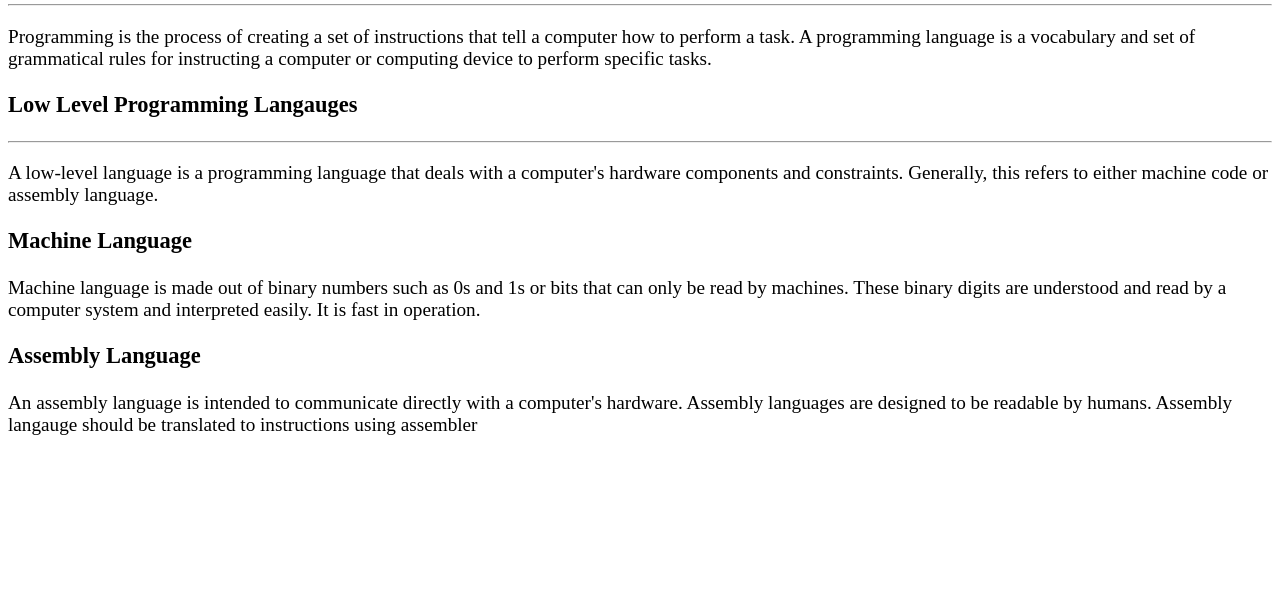
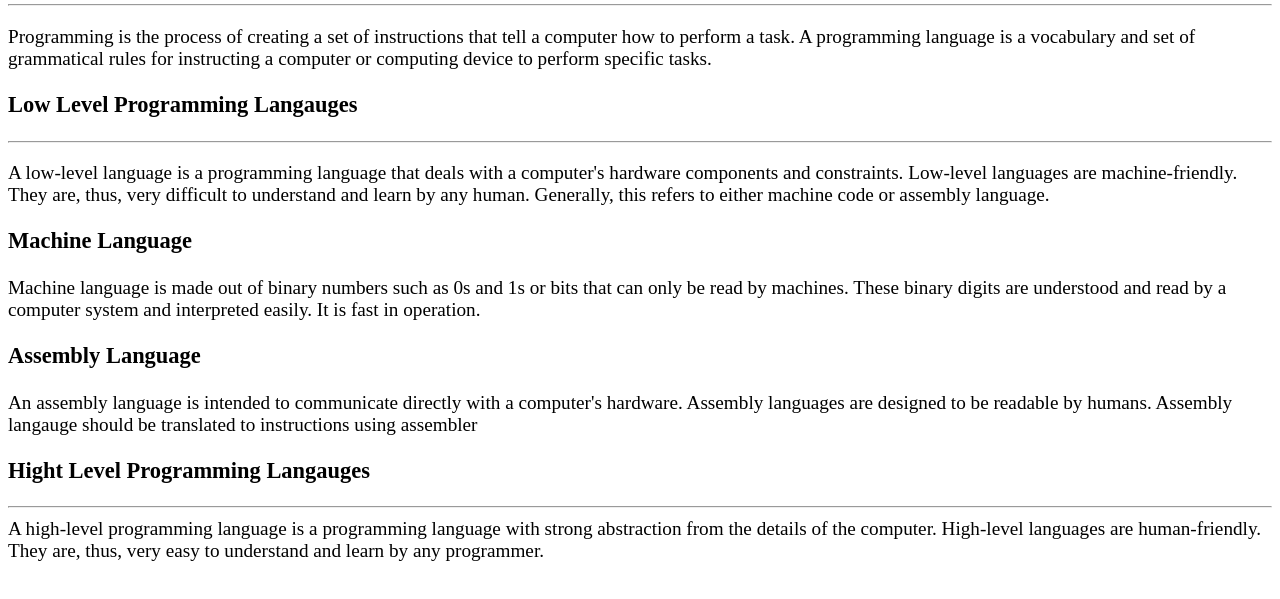
Before and after one commit to Har0106/html_and_css-projects, a plain HTML site: page programming_languages.html in a window 1280 px wide. Shown: the part 91-690 px from the top of the page. Drawn offline with Linux system fonts and the light colour scheme.

Commit message:
adding python.html

```diff
--- a/programming_languages.html
+++ b/programming_languages.html
@@ -2,7 +2,7 @@
 <html>
     <head>
         <meta charset="UTF-8">
-        <meta name="description" content="Basic information about programming and some programming languages">
+        <meta name="description" content="Basic information about programming languages">
         <title>Programming Languages</title>
     </head>
     <body>
@@ -17,7 +17,7 @@
                     <section>
                         <h1>Low Level Programming Langauges</h1>
                         <hr/>
-                        <p>A low-level language is a programming language that deals with a computer's hardware components and constraints. Generally, this refers to either machine code or assembly language.</p>
+                        <p>A low-level language is a programming language that deals with a computer's hardware components and constraints. Low-level languages are machine-friendly. They are, thus, very difficult to understand and learn by any human. Generally, this refers to either machine code or assembly language.</p>
                         <section>
                             <h3>Machine Language</h3>
                             <p>Machine language is made out of binary numbers such as 0s and 1s or bits that can only be read by machines. These binary digits are understood and read by a computer system and interpreted easily. It is fast in operation.</p>
@@ -26,6 +26,9 @@
                             <h3>Assembly Language</h3>
                             <p>An assembly language is intended to communicate directly with a computer's hardware. Assembly languages are designed to be readable by humans. Assembly langauge should be translated to instructions using assembler</p>
                         </section>
+                        <h1>Hight Level Programming Langauges</h1>
+                        <hr/>
+                        <pa>A high-level programming language is a programming language with strong abstraction from the details of the computer. High-level languages are human-friendly. They are, thus, very easy to understand and learn by any programmer.</pa>
                     </section>
                 </article>
             </main>
```
Also changed, not shown: python.html (added, +17 -0 lines).
